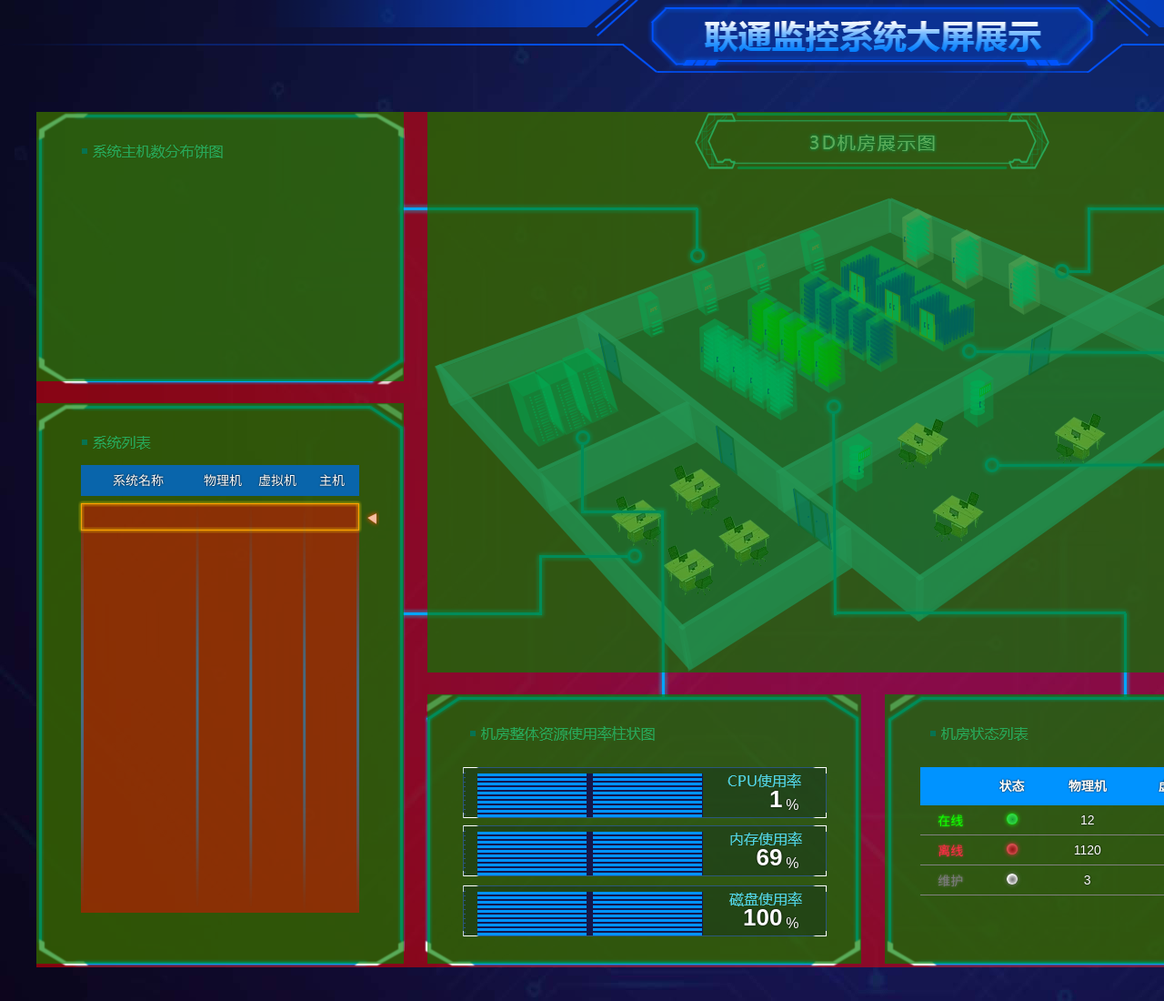
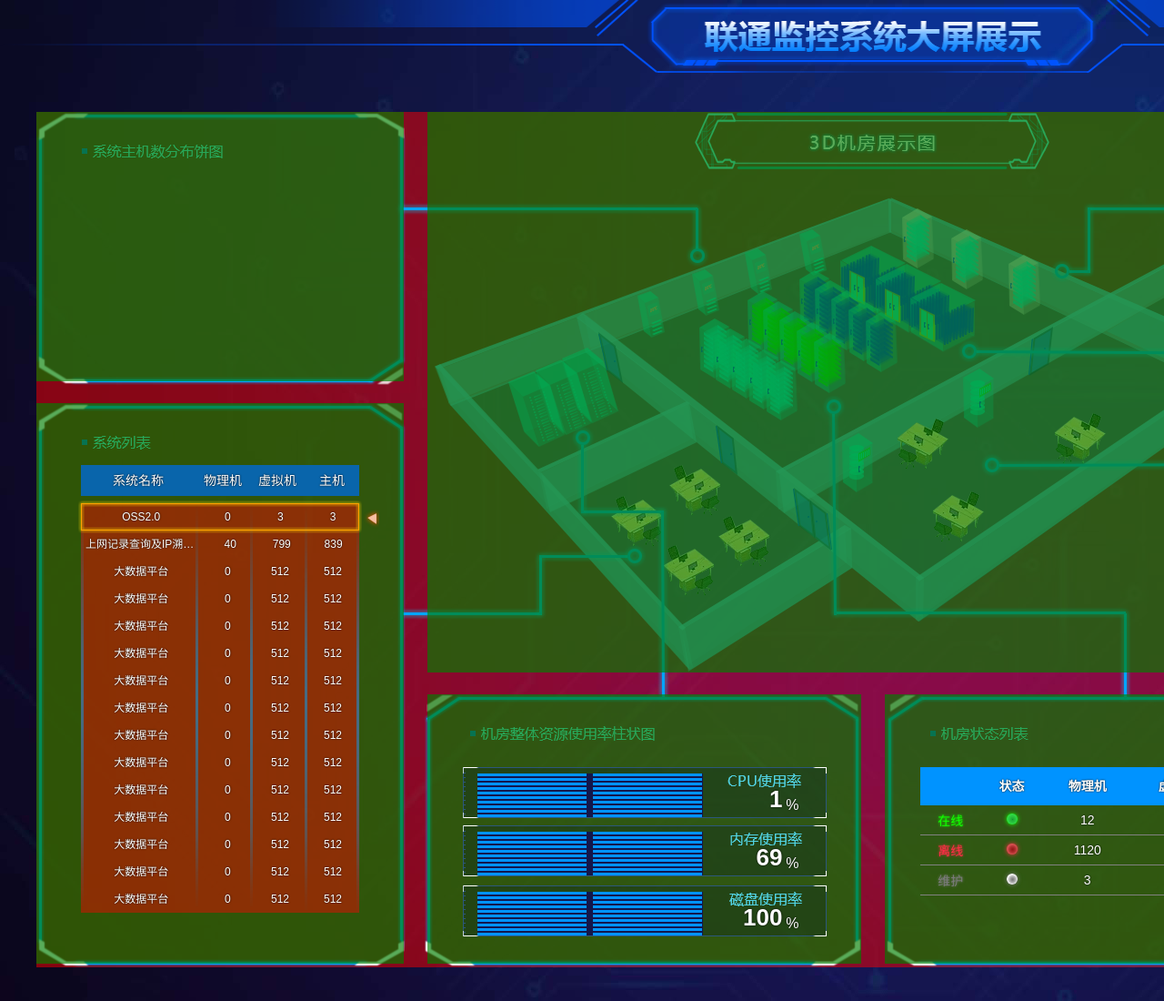
Before and after one commit to zxs0827/zxs0827.github.io, a plain HTML site: page screen-show/fifth.html in a window 1280 px wide. Shown: the top 1100 px of the page at 91% size. Drawn offline with Linux system fonts and the light colour scheme.

Commit message:
@ add json

```diff
--- a/screen-show/css/fifth.css
+++ b/screen-show/css/fifth.css
@@ -296,13 +296,18 @@
 
 .xtlb_xtmc {
 	width: 126px;
+	max-width: 126px;
+	white-space: nowrap;
+	overflow: hidden;
+	padding: 0 5px;
+	text-overflow: ellipsis;
 }
 
 .xtlb_wlj , .xtlb_xnj , .xtlb_zj{
 	width: 60px;
 }
 
-#xtlb_body:before {
+/*#xtlb_body:before {
 	content: "";
 	position: absolute;
 	top: -3px;
@@ -311,6 +316,18 @@
 	height: 36px;
 	background-image: url("../img/fifth12.png");
 	background-position: left center;
+}*/
+
+#xtlb_waikuang {
+	position: absolute;
+	top: 107px;
+	left: 0px;
+	width: 332px;
+	height: 36px;
+	background-image: url("../img/fifth12.png");
+	background-position: left center;
+	z-index: 9;
+	left: 45px;
 }
 
 #xtlb_body:after {
@@ -320,7 +337,7 @@
 	left: 0px;
 	width: 306px;
 	height: 100%;
-	background-image: url("../img/line-group.png");
+	background-image: url("../img/fifth13.png");
 	background-position: center center;
 	background-size: 100% 100%;
 }
--- a/screen-show/fifth.html
+++ b/screen-show/fifth.html
@@ -5,7 +5,7 @@
     <meta charset="utf-8">
     <link rel="stylesheet" type="text/css" href="css/normalize.css">
     <link rel="stylesheet" type="text/css" href="css/bigdata.css">
-    <!-- <link rel="stylesheet" type="text/css" href="css/swiper.min.css"> -->
+    <link rel="stylesheet" type="text/css" href="css/swiper.min.css">
     <link rel="stylesheet" type="text/css" href="css/fifth.css">
     <script src="js/jquery-2.1.3.min.js"></script>
     <script type="text/javascript" src="js/echarts.min.js"></script>
@@ -28,6 +28,8 @@
                 <span>虚拟机</span>
                 <span>主机</span>
             </div>
+
+            <div id="xtlb_waikuang"></div>
             <div id="xtlb_body" class="swiper-container">
                 <div class="swiper-wrapper">
                     <!--
--- a/screen-show/js/fifth.js
+++ b/screen-show/js/fifth.js
@@ -14,17 +14,15 @@
             dataType: 'json',
         })
         .done(function(datajson) {
-            console.log("success");
-            console.log(datajson);
 
             var getNumber = datajson.data.length ;
-            alert(getNumber);
-
             if(maxLiNumber >= getNumber) {
             	$("#xtlb_body").css("height", getNumber*singleHeight);
+            	setContext(datajson.data);
             	swiperInit(getNumber);
             } else {
             	$("#xtlb_body").css("height", maxLiNumber*singleHeight);
+            	setContext(datajson.data);
             	swiperInit(maxLiNumber);
             }
         })
@@ -36,13 +34,14 @@
         });
 
     // 滚动内容
-    function setContext(data){
-    	$.each(data, function(index, val) {
+    function setContext(datajson){
+    	$.each(datajson, function(index, val) {
     		 /* iterate through array or object */
+    		 var htmlStr = '<span class="xtlb_xtmc">'+val.sys_name+'</span>' + '<span class="xtlb_wlj">' + val.physics +'</span>' + '<span class="xtlb_xnj">'+val.fictitious+'</span>' +'<span class="xtlb_zj">'+val.host+'</span>';
     		 $('<div />',{
     		 	'class' : 'xtlb_li swiper-slide',
-    		 	'html' : '',
-    		 }).appendTo('.swiper-wrapper')
+    		 	'html' : htmlStr,
+    		 }).appendTo('.swiper-wrapper');
     	});
     }
 
```
Also changed, not shown: screen-show/json/shiyonglv.json (added, +15 -0 lines).
